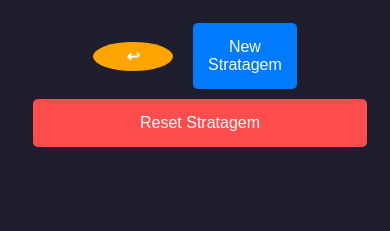
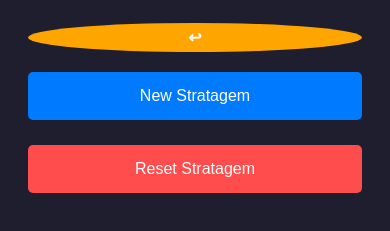
Before and after one commit to jeromelaforge/rogueliteHD2, a plain HTML site: page index.html in a window 390 px wide. Shown: the part 263-494 px from the top of the page. Drawn offline with Linux system fonts and the light colour scheme.

Commit message:
v 0.35
minor update for mobile

```diff
--- a/index.html
+++ b/index.html
@@ -113,6 +113,13 @@
       li {
         width: 90%;
       }
+      .button-group {
+        display: flex;
+        flex-direction: column;
+      }
+      #btnReset {
+        margin-top: 10px;
+      }
     }
   </style>
 </head>
@@ -127,8 +134,8 @@
   <div class="button-group">
     <button id="btnUndo" onclick="removeLastStratageme()">&#x21A9;</button>
     <button id="btnStratageme" onclick="ajouterStratageme()">New Stratagem</button>
+    <button id="btnReset" onclick="resetStratagems()">Reset Stratagem</button>
   </div>
-  <button id="btnReset" onclick="resetStratagems()">Reset Stratagem</button>
   <ul id="stratagemeListe"></ul>
 
   <div id="rulesModal" class="modal">
```
